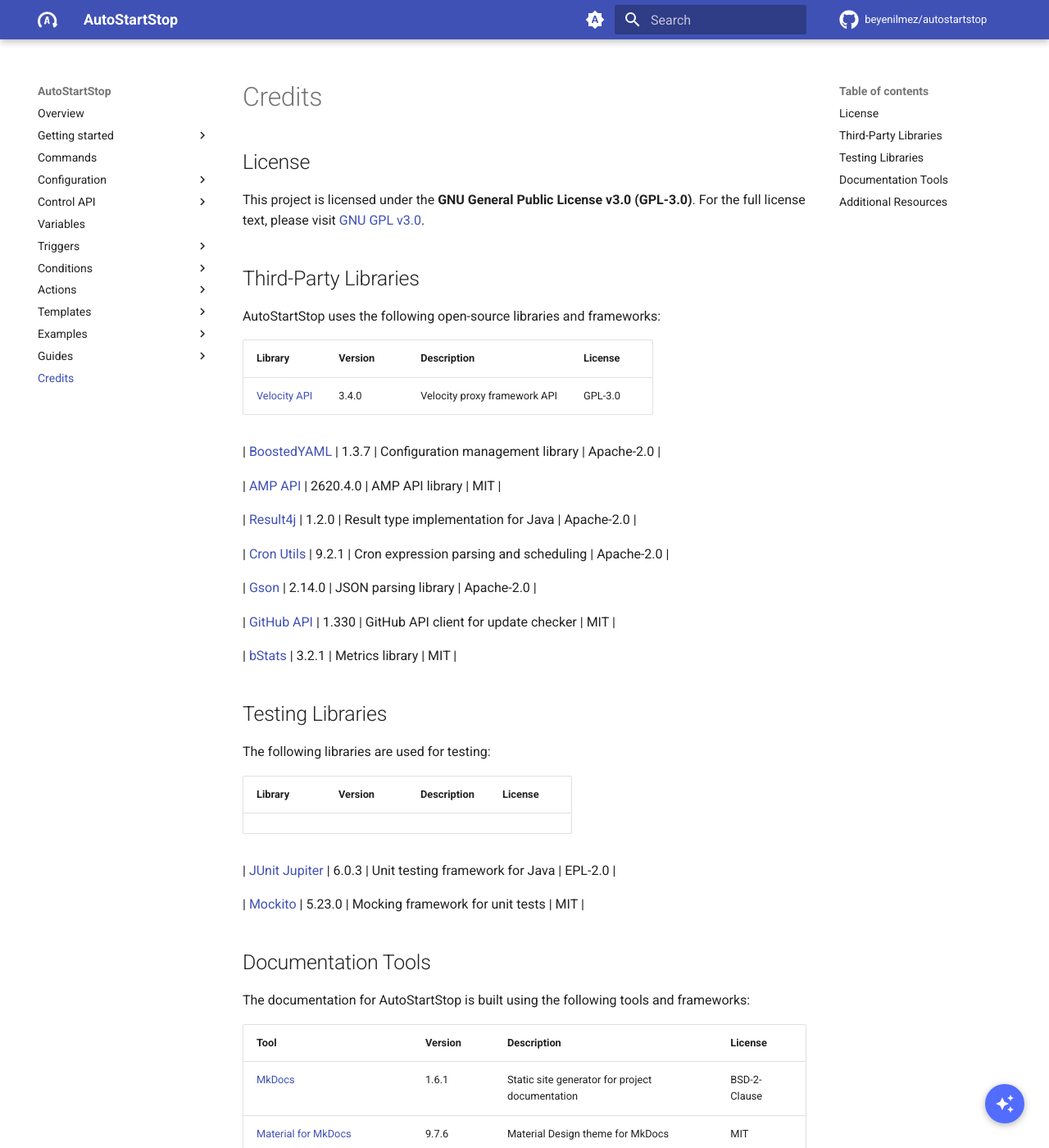
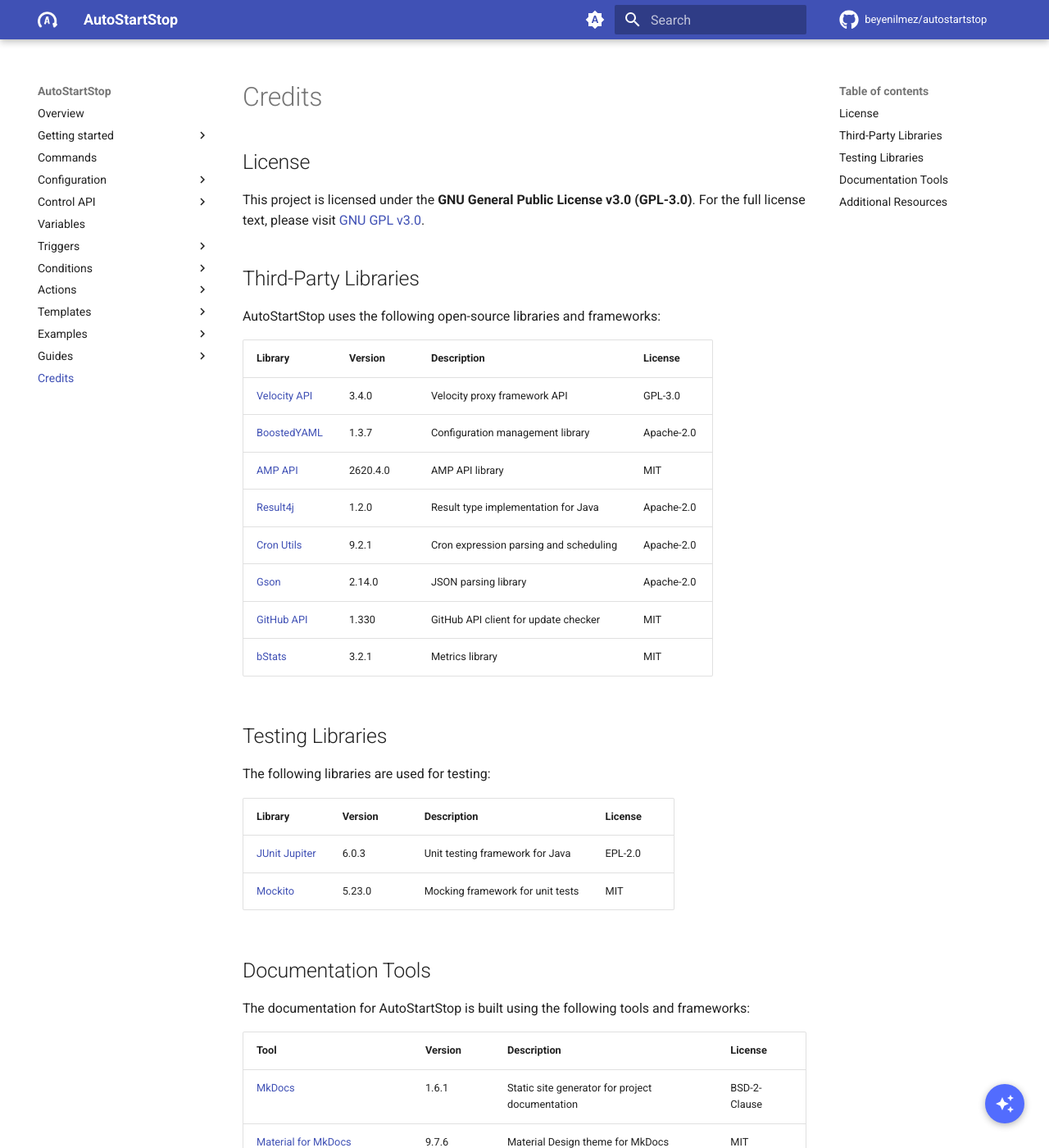
Before and after one commit to beyenilmez/autostartstop, an MkDocs documentation site: the page built from docs/src/credits.md, in a window 1280 px wide and 1400 px high. Shown: the whole window at 82% size. Built offline with MkDocs 1.6.1 and Material for MkDocs 9.7.7, drawn with Linux system fonts in a browser that asks for light colours; comment, search, counter and statistics services are not loaded.

```diff
--- a/docs/src/credits.md
+++ b/docs/src/credits.md
@@ -11,20 +11,13 @@ AutoStartStop uses the following open-source libraries and frameworks:
 | Library | Version | Description | License |
 |---------|---------|-------------|---------|
 | [Velocity API](https://github.com/PaperMC/Velocity) | 3.4.0 | Velocity proxy framework API | GPL-3.0 |
-<!-- renovate: datasource=maven depName=dev.dejvokep:boosted-yaml -->
-| [BoostedYAML](https://github.com/dejvokep/boosted-yaml) | 1.3.7 | Configuration management library | Apache-2.0 |
-<!-- renovate: datasource=maven depName=dev.neuralnexus:ampapi -->
-| [AMP API](https://github.com/p0t4t0sandwich/ampapi/blob/main/readmes/Java.md) | 2620.4.0 | AMP API library | MIT |
-<!-- renovate: datasource=maven depName=com.github.sviperll:result4j -->
-| [Result4j](https://github.com/sviperll/result4j) | 1.2.0 | Result type implementation for Java | Apache-2.0 |
-<!-- renovate: datasource=maven depName=com.cronutils:cron-utils -->
-| [Cron Utils](https://github.com/jmrozanec/cron-utils) | 9.2.1 | Cron expression parsing and scheduling | Apache-2.0 |
-<!-- renovate: datasource=maven depName=com.google.code.gson:gson -->
-| [Gson](https://github.com/google/gson) | 2.14.0 | JSON parsing library | Apache-2.0 |
-<!-- renovate: datasource=maven depName=org.kohsuke:github-api -->
-| [GitHub API](https://github.com/hub4j/github-api) | 1.330 | GitHub API client for update checker | MIT |
-<!-- renovate: datasource=maven depName=org.bstats:bstats-velocity -->
-| [bStats](https://github.com/Bastian/bStats) | 3.2.1 | Metrics library | MIT |
+| [BoostedYAML](https://github.com/dejvokep/boosted-yaml) | 1.3.7 <!-- renovate: datasource=maven depName=dev.dejvokep:boosted-yaml --> | Configuration management library | Apache-2.0 |
+| [AMP API](https://github.com/p0t4t0sandwich/ampapi/blob/main/readmes/Java.md) | 2620.4.0 <!-- renovate: datasource=maven depName=dev.neuralnexus:ampapi --> | AMP API library | MIT |
+| [Result4j](https://github.com/sviperll/result4j) | 1.2.0 <!-- renovate: datasource=maven depName=com.github.sviperll:result4j --> | Result type implementation for Java | Apache-2.0 |
+| [Cron Utils](https://github.com/jmrozanec/cron-utils) | 9.2.1 <!-- renovate: datasource=maven depName=com.cronutils:cron-utils --> | Cron expression parsing and scheduling | Apache-2.0 |
+| [Gson](https://github.com/google/gson) | 2.14.0 <!-- renovate: datasource=maven depName=com.google.code.gson:gson --> | JSON parsing library | Apache-2.0 |
+| [GitHub API](https://github.com/hub4j/github-api) | 1.330 <!-- renovate: datasource=maven depName=org.kohsuke:github-api --> | GitHub API client for update checker | MIT |
+| [bStats](https://github.com/Bastian/bStats) | 3.2.1 <!-- renovate: datasource=maven depName=org.bstats:bstats-velocity --> | Metrics library | MIT |
 
 ## Testing Libraries
 
@@ -32,10 +25,8 @@ The following libraries are used for testing:
 
 | Library | Version | Description | License |
 |---------|---------|-------------|---------|
-<!-- renovate: datasource=maven depName=org.junit.jupiter:junit-jupiter -->
-| [JUnit Jupiter](https://github.com/junit-team/junit5) | 6.0.3 | Unit testing framework for Java | EPL-2.0 |
-<!-- renovate: datasource=maven depName=org.mockito:mockito-core -->
-| [Mockito](https://github.com/mockito/mockito) | 5.23.0 | Mocking framework for unit tests | MIT |
+| [JUnit Jupiter](https://github.com/junit-team/junit5) | 6.0.3 <!-- renovate: datasource=maven depName=org.junit.jupiter:junit-jupiter --> | Unit testing framework for Java | EPL-2.0 |
+| [Mockito](https://github.com/mockito/mockito) | 5.23.0 <!-- renovate: datasource=maven depName=org.mockito:mockito-core --> | Mocking framework for unit tests | MIT |
 
 ## Documentation Tools
 
```
Also changed, not shown: 1 other file.
